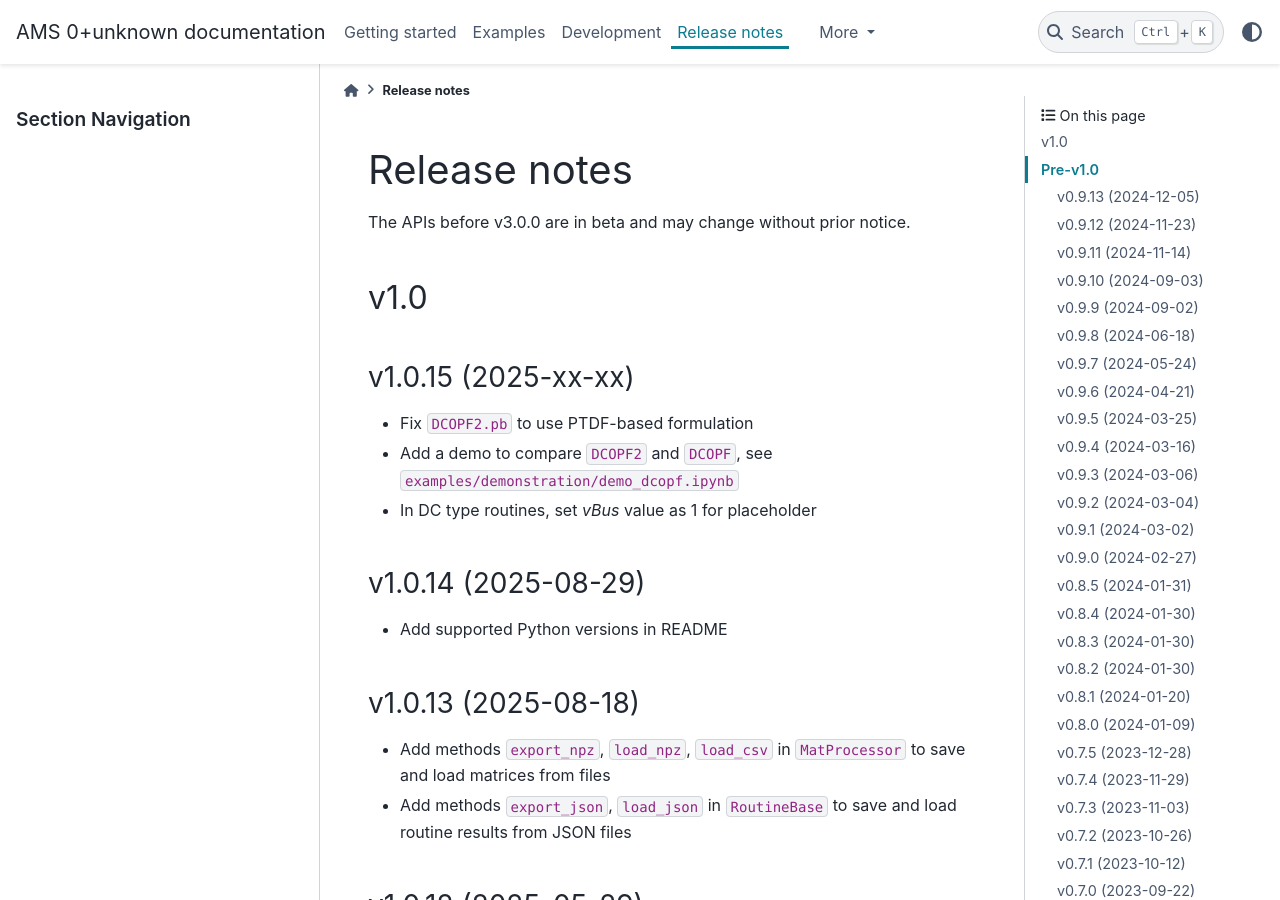
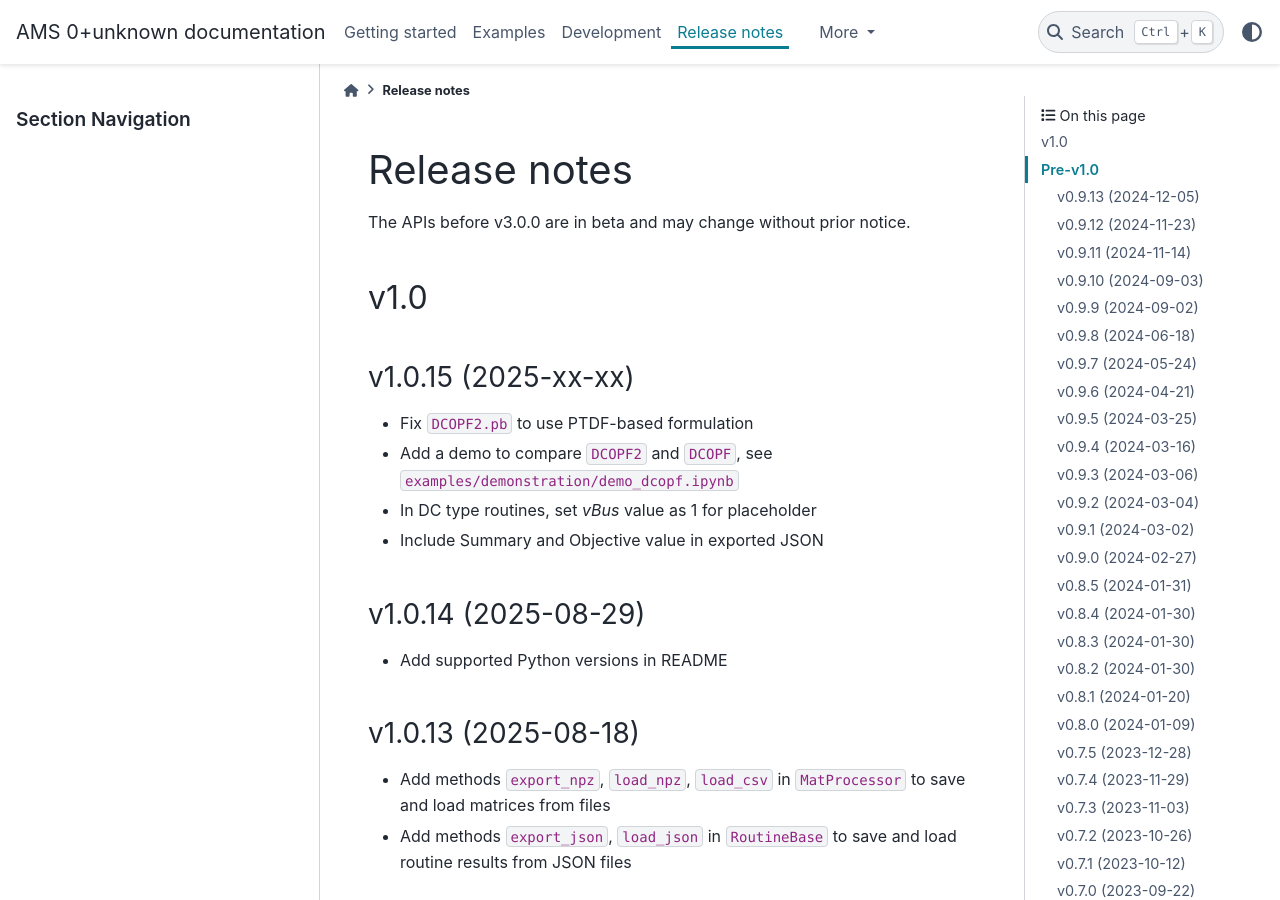
Before and after one commit to CURENT/ams, a Sphinx documentation site: the page built from docs/source/release-notes.rst, in a window 1280 px wide and 900 px high. Built offline with Sphinx 7.4.7 and the PyData theme 0.15.4, drawn with Linux system fonts in a browser that asks for light colours; pages that are not in the unit, such as notebooks, are missing from menus.

Commit message:
Update release notes

```diff
--- a/docs/source/release-notes.rst
+++ b/docs/source/release-notes.rst
@@ -16,6 +16,7 @@ v1.0.15 (2025-xx-xx)
 - Add a demo to compare ``DCOPF2`` and ``DCOPF``, see
   ``examples/demonstration/demo_dcopf.ipynb``
 - In DC type routines, set `vBus` value as 1 for placeholder
+- Include Summary and Objective value in exported JSON
 
 v1.0.14 (2025-08-29)
 ----------------------
```
